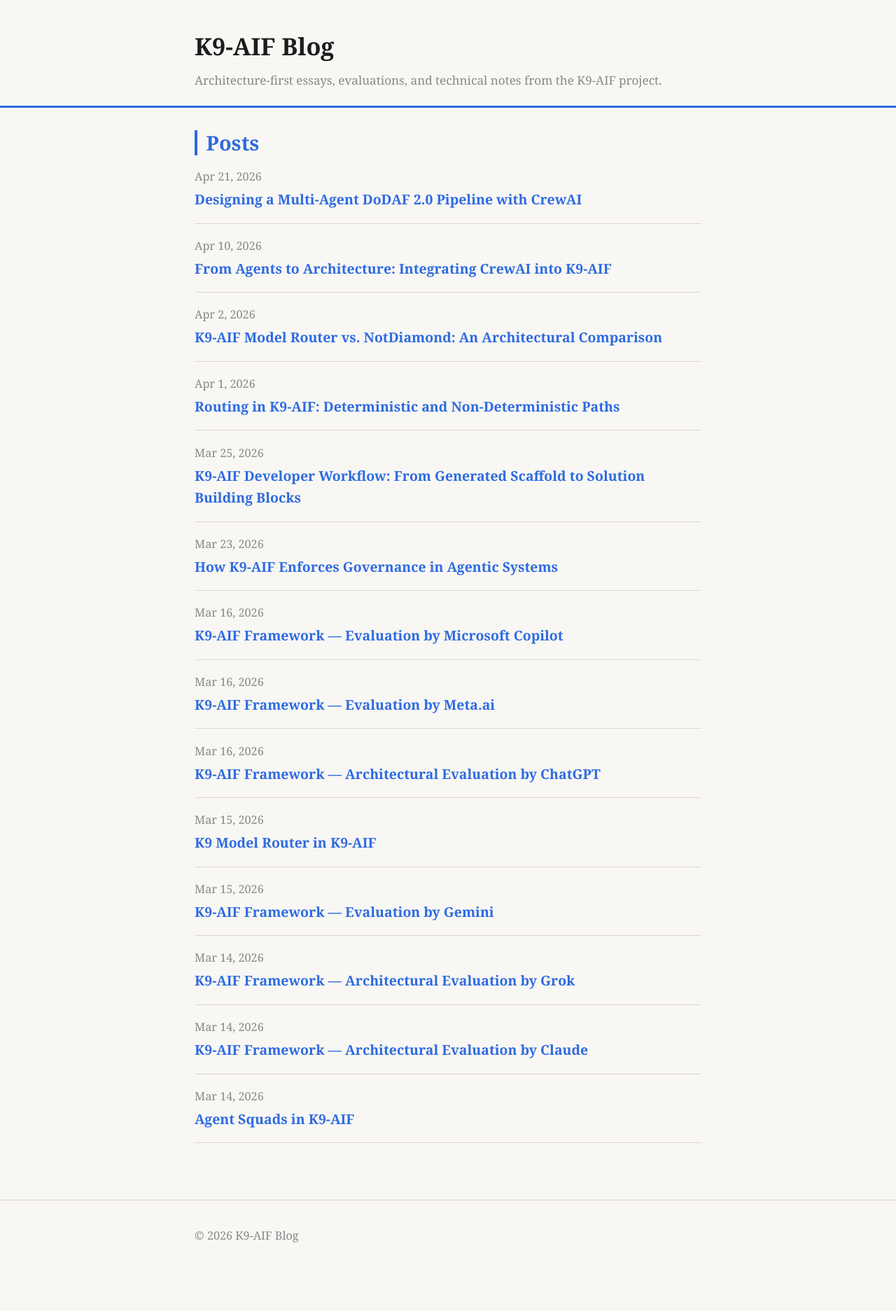
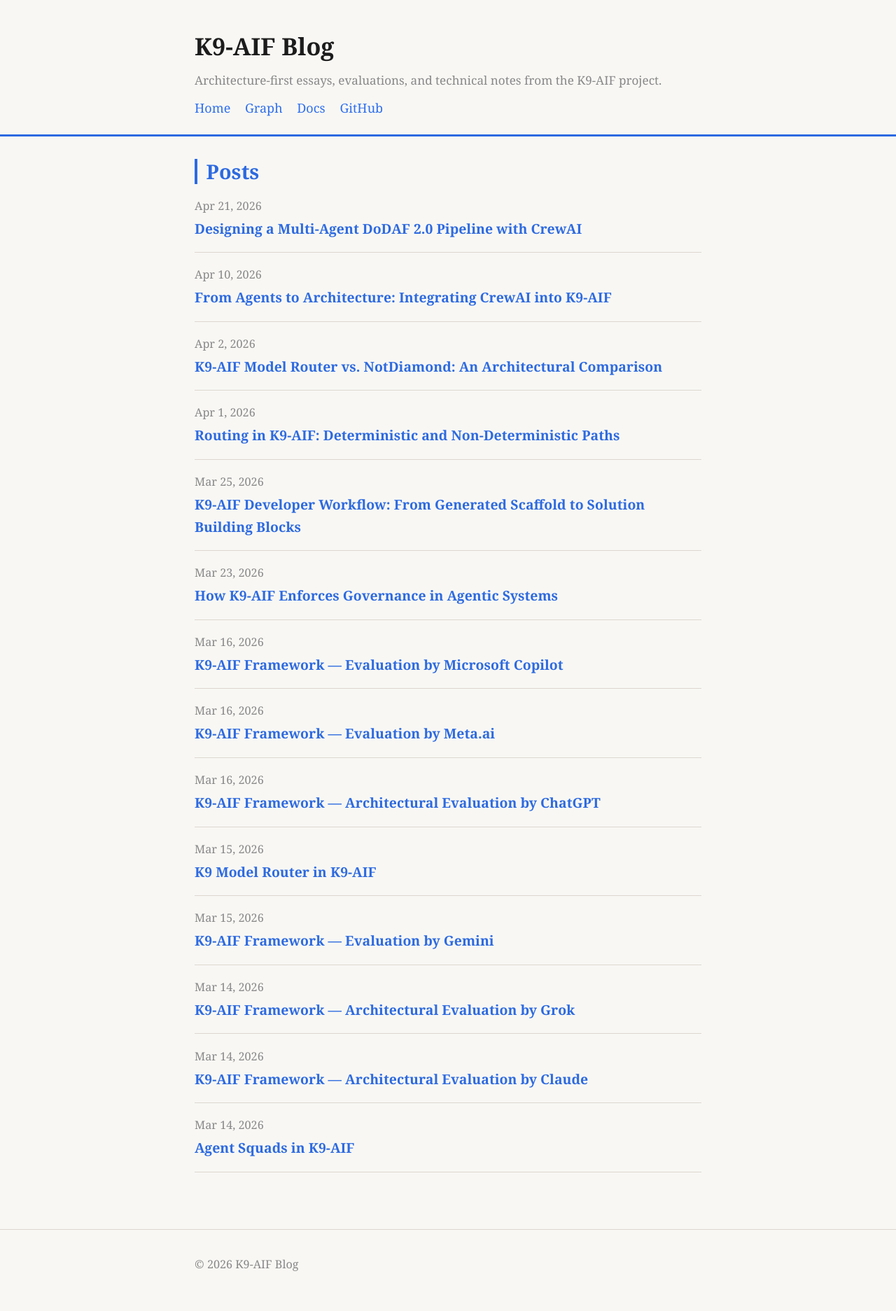
Before and after one commit to k9aif/k9-aif-blogs, a Jekyll site: the page built from index.md, in a window 1280 px wide. Shown: the whole page at 70% size. Built offline with Jekyll 4.4.1, drawn with Linux system fonts in a browser that asks for light colours; before the commit the page ends 1832 px from its top, so only the background shows below that.

Commit message:
modified default.html

```diff
--- a/_layouts/default.html
+++ b/_layouts/default.html
@@ -24,12 +24,26 @@
   <link rel="stylesheet" href="{{ '/assets/css/style.css' | relative_url }}">
 </head>
 <body>
-  <header class="site-header">
-    <div class="container">
-      <a class="site-title" href="{{ '/' | relative_url }}">{{ site.title }}</a>
-      <p class="site-description">{{ site.description }}</p>
-    </div>
-  </header>
+<header class="site-header">
+  <div class="container">
+
+    <!-- Clickable title -->
+    <a class="site-title" href="https://k9x.ai/" style="text-decoration:none;color:inherit;">
+      {{ site.title }}
+    </a>
+
+    <p class="site-description">{{ site.description }}</p>
+
+    <!-- Navigation -->
+    <nav class="blog-nav">
+      <a href="https://k9x.ai/" class="nav-link">Home</a>
+      <a href="https://graph.k9x.ai/" class="nav-link" target="_blank">Graph</a>
+      <a href="https://pydocs.k9x.ai/starthere/" class="nav-link" target="_blank">Docs</a>
+      <a href="https://github.com/k9aif/k9-aif-framework" class="nav-link" target="_blank">GitHub</a>
+    </nav>
+
+  </div>
+</header>
 
   <main class="container content">
     {{ content }}
--- a/assets/css/style.css
+++ b/assets/css/style.css
@@ -180,3 +180,18 @@
   h2 { font-size: 1.28rem; }
   .post-link { font-size: 1.15rem; }
 }
+
+.blog-nav {
+  margin-top: 10px;
+}
+
+.blog-nav .nav-link {
+  margin-right: 16px;
+  text-decoration: none;
+  color: #2f6fed;
+  font-weight: 500;
+}
+
+.blog-nav .nav-link:hover {
+  text-decoration: underline;
+}
```
Also changed, not shown: 1 other file.
